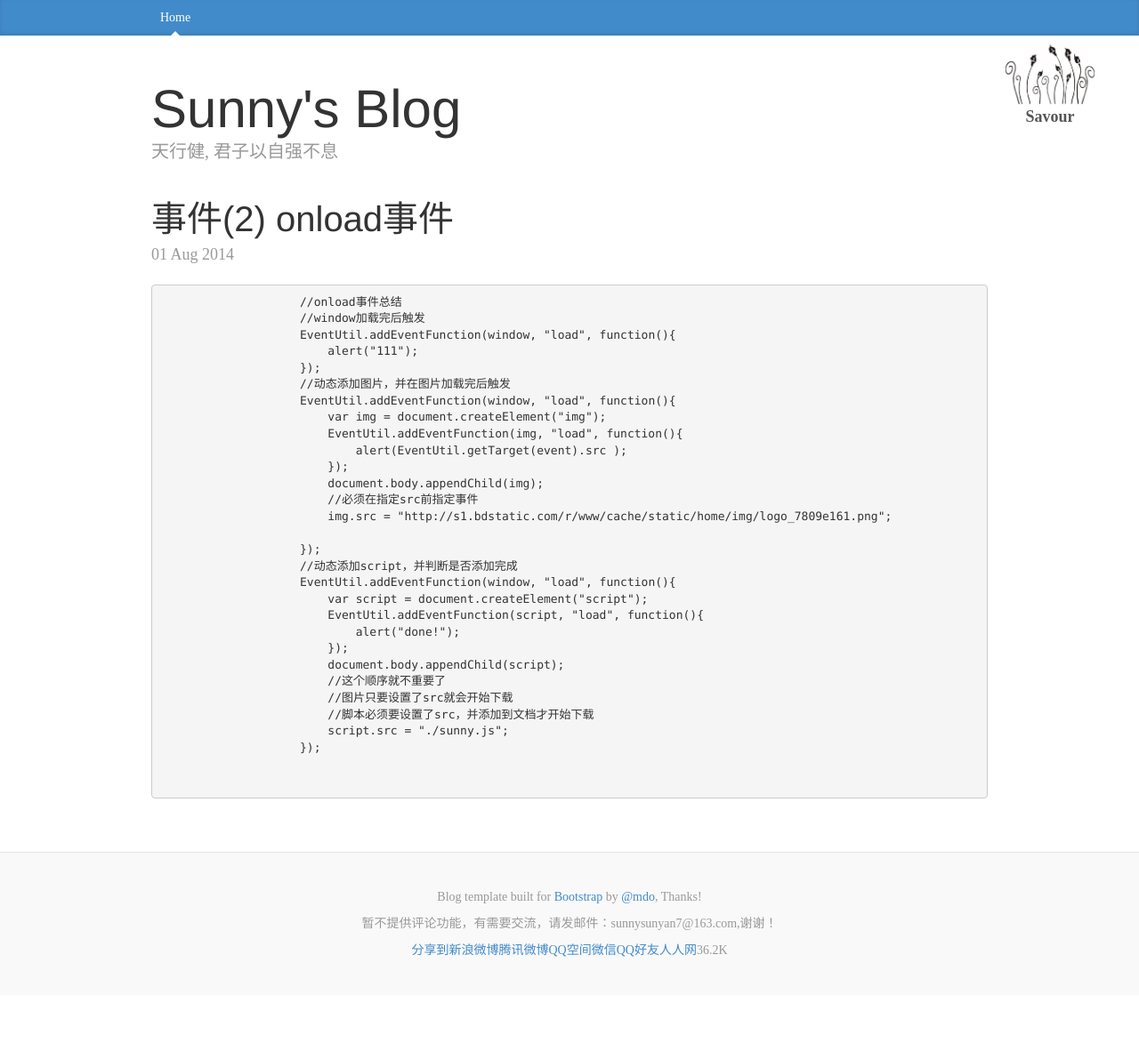
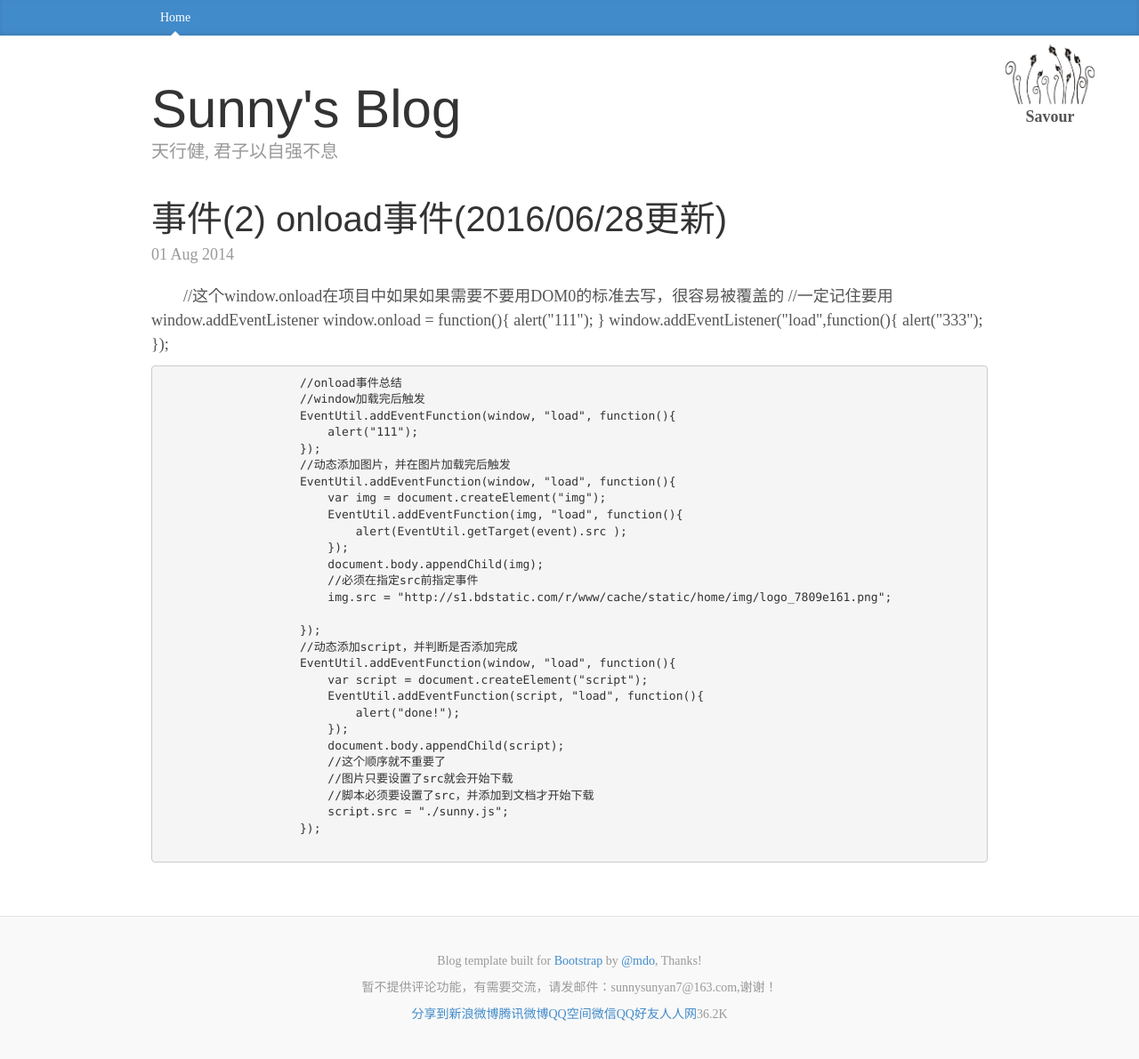
Before and after one commit to 777sunny777/sunnyblog, a Jekyll site: the page built from _posts/basic/2014-08-01-5.html, in a window 1280 px wide. Shown: the whole page at 89% size. Built offline with Jekyll 4.4.1, drawn with Linux system fonts in a browser that asks for light colours; nearby versions of some CDN libraries; library files that are not in the unit come from our copies; Markdown is read by kramdown in place of the engine named in the settings; before the commit the page ends 1119 px from its top, so only the background shows below that.

Commit message:
Update 2014-08-01-5.html

```diff
--- a/_posts/basic/2014-08-01-5.html
+++ b/_posts/basic/2014-08-01-5.html
@@ -1,6 +1,6 @@
 ---
 layout: default
-title: 事件(2) onload事件
+title: 事件(2) onload事件(2016/06/28更新)
 category: basic
 ---
 
@@ -9,6 +9,19 @@ category: basic
         <div class="blog-post">
             <h2 class="blog-post-title">{{ page.title }}</h2>
             <p class="blog-post-meta">{{ page.date | date_to_string }}</p>
+            <p class="my-p">
+                //这个window.onload在项目中如果如果需要不要用DOM0的标准去写，很容易被覆盖的
+                //一定记住要用window.addEventListener
+
+                window.onload = function(){
+                    alert("111");
+                }
+
+                window.addEventListener("load",function(){
+                    alert("333");
+                });
+            </p>
+
             <p class="my-p">
                 <pre>
                     //onload事件总结
@@ -39,10 +52,8 @@ category: basic
                         //脚本必须要设置了src，并添加到文档才开始下载
                         script.src = "./sunny.js";
                     });
-
                 </pre>
             </p>
-
         </div><!-- /.blog-main -->
     </div>
 </div>
```
